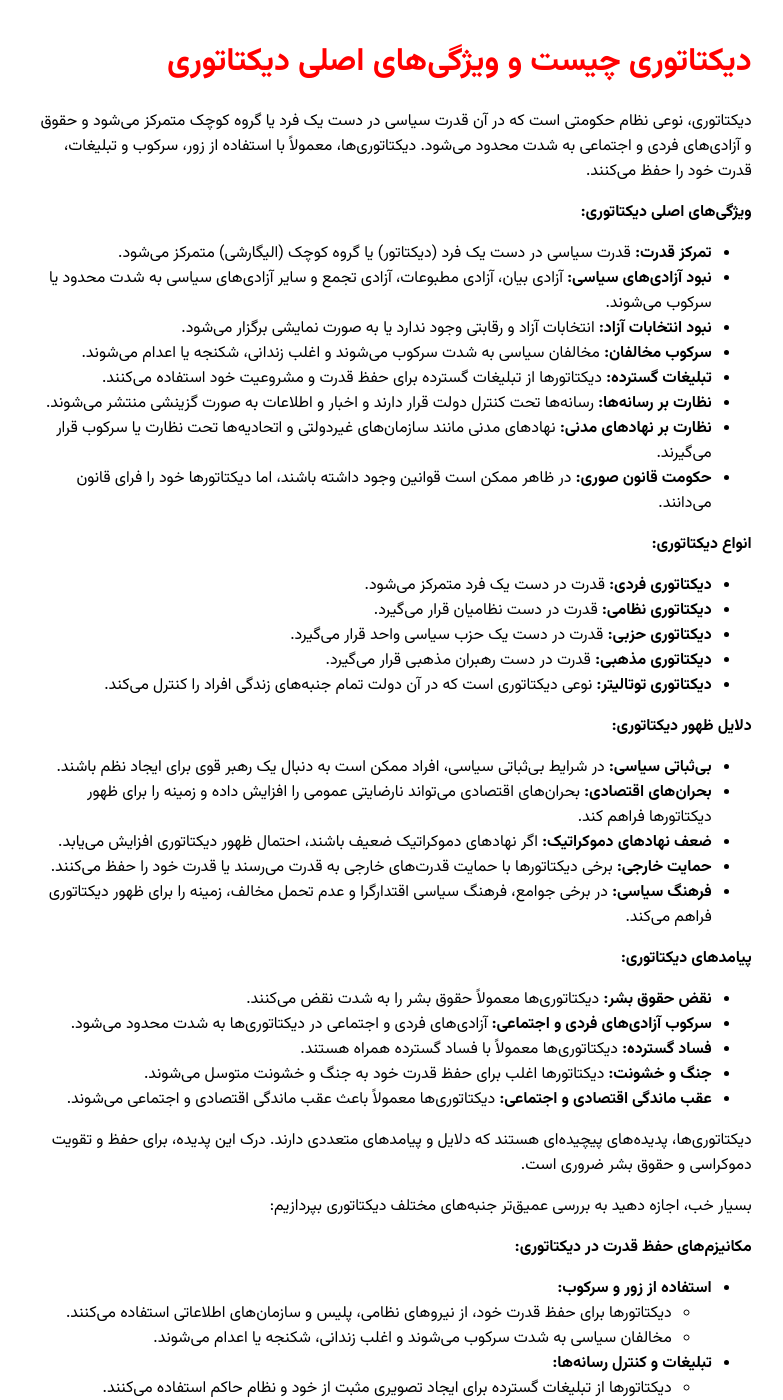
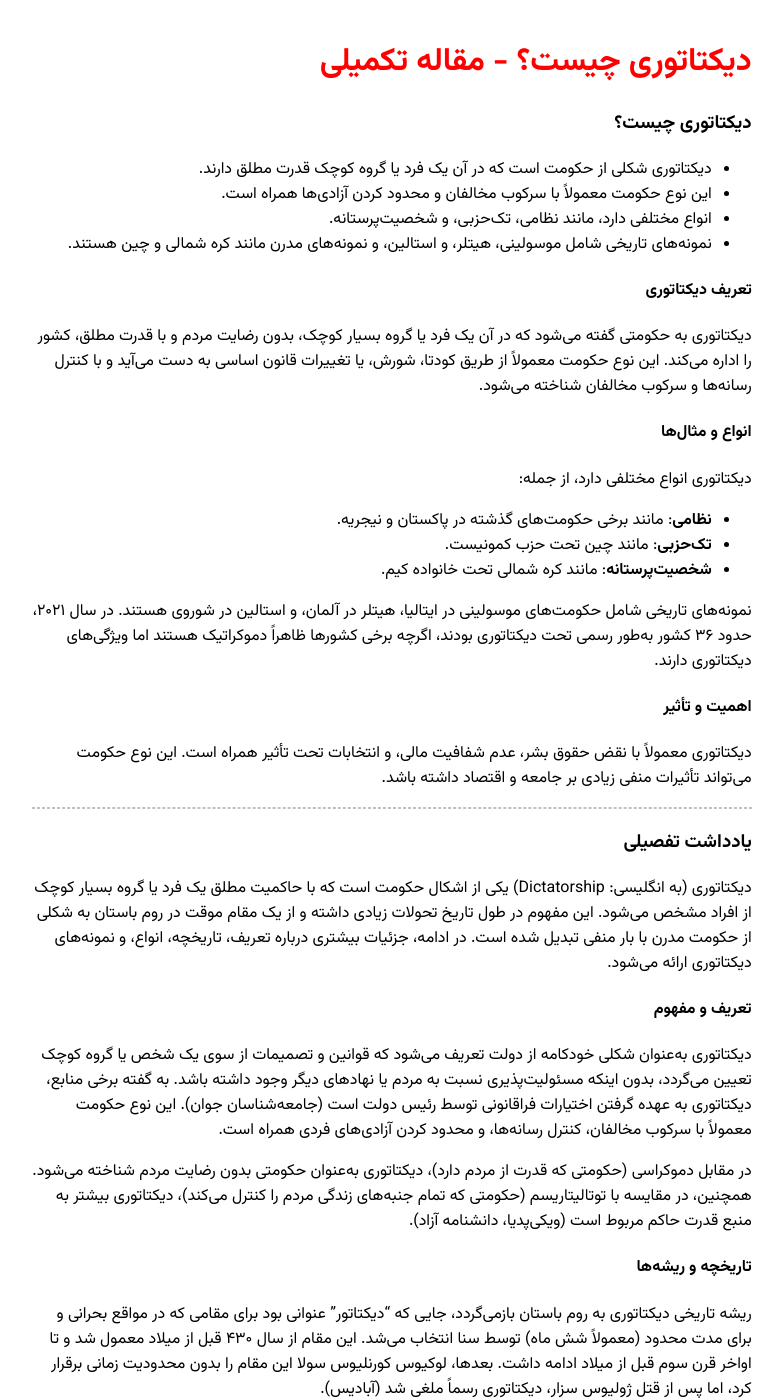
Before and after one commit to darkblog/darkblog.github.io, a Jekyll site: the page built from _posts/2025-3-2-24.md, in a window 1280 px wide and 1400 px high. Shown: the whole window, without its empty margins (248-1031 px from the left). Built offline with Jekyll 4.4.1, drawn with Linux system fonts in a browser that asks for light colours; some of the changed text lies outside the part shown.

Commit message:
Update 2025-3-2-24.md

```diff
--- a/_posts/2025-3-2-24.md
+++ b/_posts/2025-3-2-24.md
@@ -1,85 +1,92 @@
 ---
 layout: post
-title: دیکتاتوری چیست و ویژگی‌های اصلی دیکتاتوری
+title: دیکتاتوری چیست؟ - مقاله تکمیلی
 ---
 
-دیکتاتوری، نوعی نظام حکومتی است که در آن قدرت سیاسی در دست یک فرد یا گروه کوچک متمرکز می‌شود و حقوق و آزادی‌های فردی و اجتماعی به شدت محدود می‌شود. دیکتاتوری‌ها، معمولاً با استفاده از زور، سرکوب و تبلیغات، قدرت خود را حفظ می‌کنند.
+### دیکتاتوری چیست؟
 
-**ویژگی‌های اصلی دیکتاتوری:**
+- دیکتاتوری شکلی از حکومت است که در آن یک فرد یا گروه کوچک قدرت مطلق دارند.
+- این نوع حکومت معمولاً با سرکوب مخالفان و محدود کردن آزادی‌ها همراه است.
+- انواع مختلفی دارد، مانند نظامی، تک‌حزبی، و شخصیت‌پرستانه.
+- نمونه‌های تاریخی شامل موسولینی، هیتلر، و استالین، و نمونه‌های مدرن مانند کره شمالی و چین هستند.
 
-* **تمرکز قدرت:** قدرت سیاسی در دست یک فرد (دیکتاتور) یا گروه کوچک (الیگارشی) متمرکز می‌شود.
-* **نبود آزادی‌های سیاسی:** آزادی بیان، آزادی مطبوعات، آزادی تجمع و سایر آزادی‌های سیاسی به شدت محدود یا سرکوب می‌شوند.
-* **نبود انتخابات آزاد:** انتخابات آزاد و رقابتی وجود ندارد یا به صورت نمایشی برگزار می‌شود.
-* **سرکوب مخالفان:** مخالفان سیاسی به شدت سرکوب می‌شوند و اغلب زندانی، شکنجه یا اعدام می‌شوند.
-* **تبلیغات گسترده:** دیکتاتورها از تبلیغات گسترده برای حفظ قدرت و مشروعیت خود استفاده می‌کنند.
-* **نظارت بر رسانه‌ها:** رسانه‌ها تحت کنترل دولت قرار دارند و اخبار و اطلاعات به صورت گزینشی منتشر می‌شوند.
-* **نظارت بر نهادهای مدنی:** نهادهای مدنی مانند سازمان‌های غیردولتی و اتحادیه‌ها تحت نظارت یا سرکوب قرار می‌گیرند.
-* **حکومت قانون صوری:** در ظاهر ممکن است قوانین وجود داشته باشند، اما دیکتاتورها خود را فرای قانون می‌دانند.
+#### تعریف دیکتاتوری
+دیکتاتوری به حکومتی گفته می‌شود که در آن یک فرد یا گروه بسیار کوچک، بدون رضایت مردم و با قدرت مطلق، کشور را اداره می‌کند. این نوع حکومت معمولاً از طریق کودتا، شورش، یا تغییرات قانون اساسی به دست می‌آید و با کنترل رسانه‌ها و سرکوب مخالفان شناخته می‌شود.
 
-**انواع دیکتاتوری:**
+#### انواع و مثال‌ها
+دیکتاتوری انواع مختلفی دارد، از جمله:
+- **نظامی**: مانند برخی حکومت‌های گذشته در پاکستان و نیجریه.
+- **تک‌حزبی**: مانند چین تحت حزب کمونیست.
+- **شخصیت‌پرستانه**: مانند کره شمالی تحت خانواده کیم.
 
-* **دیکتاتوری فردی:** قدرت در دست یک فرد متمرکز می‌شود.
-* **دیکتاتوری نظامی:** قدرت در دست نظامیان قرار می‌گیرد.
-* **دیکتاتوری حزبی:** قدرت در دست یک حزب سیاسی واحد قرار می‌گیرد.
-* **دیکتاتوری مذهبی:** قدرت در دست رهبران مذهبی قرار می‌گیرد.
-* **دیکتاتوری توتالیتر:** نوعی دیکتاتوری است که در آن دولت تمام جنبه‌های زندگی افراد را کنترل می‌کند.
+نمونه‌های تاریخی شامل حکومت‌های موسولینی در ایتالیا، هیتلر در آلمان، و استالین در شوروی هستند. در سال ۲۰۲۱، حدود ۳۶ کشور به‌طور رسمی تحت دیکتاتوری بودند، اگرچه برخی کشورها ظاهراً دموکراتیک هستند اما ویژگی‌های دیکتاتوری دارند.
 
-**دلایل ظهور دیکتاتوری:**
+#### اهمیت و تأثیر
+دیکتاتوری معمولاً با نقض حقوق بشر، عدم شفافیت مالی، و انتخابات تحت تأثیر همراه است. این نوع حکومت می‌تواند تأثیرات منفی زیادی بر جامعه و اقتصاد داشته باشد.
 
-* **بی‌ثباتی سیاسی:** در شرایط بی‌ثباتی سیاسی، افراد ممکن است به دنبال یک رهبر قوی برای ایجاد نظم باشند.
-* **بحران‌های اقتصادی:** بحران‌های اقتصادی می‌تواند نارضایتی عمومی را افزایش داده و زمینه را برای ظهور دیکتاتورها فراهم کند.
-* **ضعف نهادهای دموکراتیک:** اگر نهادهای دموکراتیک ضعیف باشند، احتمال ظهور دیکتاتوری افزایش می‌یابد.
-* **حمایت خارجی:** برخی دیکتاتورها با حمایت قدرت‌های خارجی به قدرت می‌رسند یا قدرت خود را حفظ می‌کنند.
-* **فرهنگ سیاسی:** در برخی جوامع، فرهنگ سیاسی اقتدارگرا و عدم تحمل مخالف، زمینه را برای ظهور دیکتاتوری فراهم می‌کند.
+---
 
-**پیامدهای دیکتاتوری:**
+### یادداشت تفصیلی
 
-* **نقض حقوق بشر:** دیکتاتوری‌ها معمولاً حقوق بشر را به شدت نقض می‌کنند.
-* **سرکوب آزادی‌های فردی و اجتماعی:** آزادی‌های فردی و اجتماعی در دیکتاتوری‌ها به شدت محدود می‌شود.
-* **فساد گسترده:** دیکتاتوری‌ها معمولاً با فساد گسترده همراه هستند.
-* **جنگ و خشونت:** دیکتاتورها اغلب برای حفظ قدرت خود به جنگ و خشونت متوسل می‌شوند.
-* **عقب ماندگی اقتصادی و اجتماعی:** دیکتاتوری‌ها معمولاً باعث عقب ماندگی اقتصادی و اجتماعی می‌شوند.
+دیکتاتوری (به انگلیسی: Dictatorship) یکی از اشکال حکومت است که با حاکمیت مطلق یک فرد یا گروه بسیار کوچک از افراد مشخص می‌شود. این مفهوم در طول تاریخ تحولات زیادی داشته و از یک مقام موقت در روم باستان به شکلی از حکومت مدرن با بار منفی تبدیل شده است. در ادامه، جزئیات بیشتری درباره تعریف، تاریخچه، انواع، و نمونه‌های دیکتاتوری ارائه می‌شود.
 
-دیکتاتوری‌ها، پدیده‌های پیچیده‌ای هستند که دلایل و پیامدهای متعددی دارند. درک این پدیده، برای حفظ و تقویت دموکراسی و حقوق بشر ضروری است.
+#### تعریف و مفهوم
+دیکتاتوری به‌عنوان شکلی خودکامه از دولت تعریف می‌شود که قوانین و تصمیمات از سوی یک شخص یا گروه کوچک تعیین می‌گردد، بدون اینکه مسئولیت‌پذیری نسبت به مردم یا نهادهای دیگر وجود داشته باشد. به گفته برخی منابع، دیکتاتوری به عهده گرفتن اختیارات فراقانونی توسط رئیس دولت است ([جامعه‌شناسان جوان](https://youngsociologists.com/%D8%AF%D9%8A%D9%83%D8%AA%D8%A7%D8%AA%D9%88%D8%B1-%D9%83%D9%8A%D8%B3%D8%AA-%D9%88-%D8%AF%D9%8A%D9%83%D8%AA%D8%A7%D8%AA%D9%88%D8%B1%D9%8A-%D8%86%D8%AF%D8%A7%D8%B1%D8%AF/)). این نوع حکومت معمولاً با سرکوب مخالفان، کنترل رسانه‌ها، و محدود کردن آزادی‌های فردی همراه است.
 
-بسیار خب، اجازه دهید به بررسی عمیق‌تر جنبه‌های مختلف دیکتاتوری بپردازیم:
+در مقابل دموکراسی (حکومتی که قدرت از مردم دارد)، دیکتاتوری به‌عنوان حکومتی بدون رضایت مردم شناخته می‌شود. همچنین، در مقایسه با توتالیتاریسم (حکومتی که تمام جنبه‌های زندگی مردم را کنترل می‌کند)، دیکتاتوری بیشتر به منبع قدرت حاکم مربوط است ([ویکی‌پدیا، دانشنامه آزاد](https://fa.wikipedia.org/wiki/%D8%AF%D9%8A%D9%83%D8%AA%D8%A7%D8%AA%D9%88%D8%B1%D9%8A)).
 
-**مکانیزم‌های حفظ قدرت در دیکتاتوری:**
+#### تاریخچه و ریشه‌ها
+ریشه تاریخی دیکتاتوری به روم باستان بازمی‌گردد، جایی که "دیکتاتور" عنوانی بود برای مقامی که در مواقع بحرانی و برای مدت محدود (معمولاً شش ماه) توسط سنا انتخاب می‌شد. این مقام از سال ۴۳۰ قبل از میلاد معمول شد و تا اواخر قرن سوم قبل از میلاد ادامه داشت. بعدها، لوکیوس کورنلیوس سولا این مقام را بدون محدودیت زمانی برقرار کرد، اما پس از قتل ژولیوس سزار، دیکتاتوری رسماً ملغی شد ([آبادیس](https://abadis.ir/fatofa/%D8%AF%D9%8A%D9%83%D8%AA%D8%A7%D8%AA%D9%88%D8%B1/)).
 
-* **استفاده از زور و سرکوب:**
-    * دیکتاتورها برای حفظ قدرت خود، از نیروهای نظامی، پلیس و سازمان‌های اطلاعاتی استفاده می‌کنند.
-    * مخالفان سیاسی به شدت سرکوب می‌شوند و اغلب زندانی، شکنجه یا اعدام می‌شوند.
-* **تبلیغات و کنترل رسانه‌ها:**
-    * دیکتاتورها از تبلیغات گسترده برای ایجاد تصویری مثبت از خود و نظام حاکم استفاده می‌کنند.
-    * رسانه‌ها تحت کنترل دولت قرار دارند و اخبار و اطلاعات به صورت گزینشی منتشر می‌شوند.
-* **ایجاد ترس و وحشت:**
-    * دیکتاتورها با ایجاد ترس و وحشت در بین مردم، آن‌ها را از مخالفت با نظام حاکم باز می‌دارند.
-    * نظارت گسترده بر زندگی افراد و سرکوب هرگونه مخالفت، از جمله ابزارهای ایجاد ترس و وحشت است.
-* **فساد و رانت:**
-    * دیکتاتورها با ایجاد فساد و رانت، وفاداری اطرافیان خود را جلب می‌کنند.
-    * این امر باعث می‌شود که گروهی از افراد، منافع خود را در حفظ نظام حاکم ببینند.
-* **ایجاد تفرقه و تضاد:**
-    * دیکتاتورها با ایجاد تفرقه و تضاد در بین گروه‌های مختلف اجتماعی، آن‌ها را از اتحاد علیه خود باز می‌دارند.
-    * این امر باعث می‌شود که مردم به جای مخالفت با نظام حاکم، به اختلافات داخلی خود مشغول شوند.
+در دوران مدرن، دیکتاتوری به معنای حکومتی است که از طریق کودتا، شورش، یا تغییرات تدریجی قانون اساسی به دست می‌آید. این نوع حکومت اغلب با حزب واحد، پلیس مخفی، و تبلیغات گسترده پشتیبانی می‌شود.
 
-**مقاومت در برابر دیکتاتوری:**
+#### انواع دیکتاتوری
+دیکتاتوری انواع مختلفی دارد که بر اساس ساختار و روش‌های حاکمیت دسته‌بندی می‌شوند. بر اساس منابع موجود، انواع اصلی عبارتند از:
 
-* **جنبش‌های مدنی:**
-    * جنبش‌های مدنی، از جمله راهکارهای مهم مقاومت در برابر دیکتاتوری هستند.
-    * این جنبش‌ها با استفاده از روش‌های مسالمت‌آمیز، مانند تظاهرات، اعتصابات و نافرمانی مدنی، برای تغییر نظام حاکم تلاش می‌کنند.
-* **مبارزات مسلحانه:**
-    * در برخی موارد، مبارزات مسلحانه تنها راه مقاومت در برابر دیکتاتوری است.
-    * این نوع مبارزات، معمولاً با هزینه‌های انسانی و مادی بسیار بالایی همراه است.
-* **فشار بین‌المللی:**
-    * فشار بین‌المللی، از جمله تحریم‌های اقتصادی و سیاسی، می‌تواند به تضعیف دیکتاتوری‌ها کمک کند.
-    * سازمان‌های بین‌المللی و کشورهای دموکراتیک می‌توانند نقش مهمی در اعمال فشار بر دیکتاتورها ایفا کنند.
-* **فرهنگ‌سازی و آموزش:**
-    * فرهنگ‌سازی و آموزش، از جمله راهکارهای بلندمدت مقاومت در برابر دیکتاتوری هستند.
-    * آموزش ارزش‌های دموکراتیک و حقوق بشر، می‌تواند به تقویت جامعه مدنی و کاهش احتمال ظهور دیکتاتوری‌ها کمک کند.
+| **نوع دیکتاتوری**       | **توضیح**                                      |
+|---------------------------|------------------------------------------------|
+| نظامی                    | حکومت توسط ارتش یا فرماندهان نظامی، مانند گذشته در پاکستان و نیجریه. |
+| تک‌حزبی                 | حکومت توسط یک حزب سیاسی واحد، مانند چین تحت حزب کمونیست. |
+| شخصیت‌پرستانه           | حکومت توسط یک فرد با تبلیغات گسترده، مانند کره شمالی تحت خانواده کیم. |
+| هیبریدی (ترکیبی)        | ترکیبی از انواع بالا، مانند حکومت نظامی با عناصر تک‌حزبی. |
+| سلطنتی                  | حکومت توسط یک پادشاه یا حاکم با قدرت مطلق، مانند برخی حکومت‌های گذشته. |
 
-**نقش جامعه بین‌المللی:**
+این دسته‌بندی بر اساس تحقیقات باربارا گودز ارائه شده است ([دکتر مهدی جباریان](https://jabbarian.com/what-is-dictatorship-government/)).
 
-* حمایت از جنبش‌های دموکراسی‌خواه: جوامع بین‌المللی می‌توانند با حمایت از جنبش‌های دموکراسی‌خواه در سراسر جهان، به تضعیف دیکتاتوری‌ها کمک کنند.
-* اعمال تحریم‌ها: تحریم‌های اقتصادی و سیاسی می‌توانند فشار زیادی بر دیکتاتورها وارد کنند و آنها را وادار به تغییر رفتار کنند.
-* حمایت از حقوق بشر: جوامع بین‌المللی باید از حقوق بشر در سراسر جهان حمایت کنند و دیکتاتورهایی که حقوق بشر را نقض می‌کنند را محکوم کنند.
-* ترویج دموکراسی: جوامع بین‌المللی باید دموکراسی را در سراسر جهان ترویج کنند و به کشورهایی که در حال گذار به دموکراسی هستند کمک کنند.
+#### نمونه‌های تاریخی و مدرن
+دیکتاتوری در طول تاریخ نمونه‌های متعددی داشته است. برخی از نمونه‌های تاریخی شامل:
+- بنیتو موسولینی در ایتالیا (۱۹۲۲ به بعد).
+- آدولف هیتلر در آلمان (۱۹۳۳-۱۹۴۵).
+- ولادیمیر لنین و سپس جوزف استالین در شوروی پس از ۱۹۱۷.
+
+نمونه‌های مدرن شامل:
+- کره شمالی تحت خانواده کیم، که نمونه‌ای از دیکتاتوری شخصیت‌پرستانه است.
+- چین تحت حزب کمونیست، که نمونه‌ای از دیکتاتوری تک‌حزبی است.
+- برخی کشورهای آفریقایی و آسیایی مانند سودان و میانمار، که در گذشته تحت دیکتاتوری نظامی بوده‌اند.
+
+بر اساس آمار ارائه‌شده در مقاله BBC News فارسی، در سال ۱۹۷۷، ۴۰ کشور به‌طور رسمی تحت دیکتاتوری بودند، و در سال ۲۰۲۱ این تعداد به ۳۶ کشور کاهش یافت ([BBC News فارسی](https://www.bbc.com/persian/arts-59805406)). با این حال، برخی کشورها که ظاهراً دموکراتیک هستند، ویژگی‌های دیکتاتوری مانند انتخابات تحت تأثیر، عدم شفافیت مالی، نقض حقوق بشر، و قانون‌گذاران غیرقابل پاسخگویی دارند.
+
+#### ویژگی‌ها و تأثیرات
+دیکتاتوری معمولاً با ویژگی‌هایی مانند نبود قوانین محدودکننده برای فرمانروا، سرکوب مخالفان، و حاکمیت مبتنی بر زور یا رضایت اجباری شناخته می‌شود. به گفته کابون الفرد، ویژگی‌های اصلی شامل:
+- قانون یک نفر.
+- قدرت نامحدود و بدون پاسخگویی.
+- حکومت مبتنی بر زور، رضایت، یا ترکیبی از هر دو.
+- دوره حاکمیت بدون محدودیت زمانی ([دکتر مهدی جباریان](https://jabbarian.com/what-is-dictatorship-government/)).
+
+تأثیرات دیکتاتوری بر جامعه و اقتصاد معمولاً منفی است، از جمله محدودیت آزادی‌های فردی، سرکوب حقوق بشر، و عدم توسعه دموکراتیک.
+
+#### بحث‌ها و دیدگاه‌ها
+دیکتاتوری موضوعی بحث‌برانگیز است، به‌ویژه در زمینه اخلاقی و سیاسی. برخی منابع، مانند مقاله "دیکتاتوری و دشمنان آن" در پرتال جامع علوم انسانی، به تبارشناسی مفهومی و سیر تاریخی آن پرداخته‌اند و استبداد را مترادف با دیکتاتوری در برخی دوره‌ها دانسته‌اند ([پرتال جامع علوم انسانی](https://ensani.ir/fa/article/94739/%D8%AF%D9%8A%D9%83%D8%AA%D8%A7%D8%AA%D9%88%D8%B1%D9%8A-%D9%88-%D8%AF%D8%B4%D9%85%D9%86%D8%A7%D9%86-%D8%A2%D9%86)). با این حال، در دموکراسی‌های پارلمانی مدرن، پادشاهی لزوماً دیکتاتوری نیست و بیشتر نقش تشریفاتی دارد.
+
+#### نتیجه‌گیری
+دیکتاتوری شکلی از حکومت است که با قدرت مطلق و عدم مسئولیت‌پذیری مشخص می‌شود. این نوع حکومت انواع مختلفی دارد و در طول تاریخ و در کشورهای مختلف دیده شده است. با توجه به تأثیرات منفی آن بر جامعه، بحث‌های زیادی درباره راه‌های جایگزین و دموکراتیزه کردن حکومت‌ها وجود دارد.
+
+---
+
+### ارجاعات کلیدی
+- [تعریف دیکتاتوری در ویکی‌پدیا، دانشنامه آزاد](https://fa.wikipedia.org/wiki/%D8%AF%D9%8A%D9%83%D8%AA%D8%A7%D8%AA%D9%88%D8%B1%D9%8A)
+- [دیکتاتور کیست و دیکتاتوری چیست در جامعه‌شناسان جوان](https://youngsociologists.com/%D8%AF%D9%8A%D9%83%D8%AA%D8%A7%D8%AA%D9%88%D8%B1-%D9%83%D9%8A%D8%B3%D8%AA-%D9%88-%D8%AF%D9%8A%D9%83%D8%AA%D8%A7%D8%AA%D9%88%D8%B1%D9%8A-%D8%86%D8%AF%D8%A7%D8%B1%D8%AF/)
+- [دیکتاتوری به زبان ساده در BBC News فارسی](https://www.bbc.com/persian/arts-59805406)
+- [دیکتاتوری یعنی چه در دکتر مهدی جباریان](https://jabbarian.com/what-is-dictatorship-government/)
+- [معنی دیکتاتور در دیکشنری آبادیس](https://abadis.ir/fatofa/%D8%AF%D9%8y%D9%83%D8%AA%D8%A7%D8%AA%D9%88%D8%B1/)
+- [دیکتاتوری و دشمنان آن در پرتال جامع علوم انسانی](https://ensani.ir/fa/article/94739/%D8%AF%D9%8y%D9%83%D8%AA%D8%A7%D8%AA%D9%88%D8%B1%D9%8y-%D9%88-%D8%AF%D8%B4%D9%85%D9%86%D8%A7%D9%86-%D8%A2%D9%86)
```
